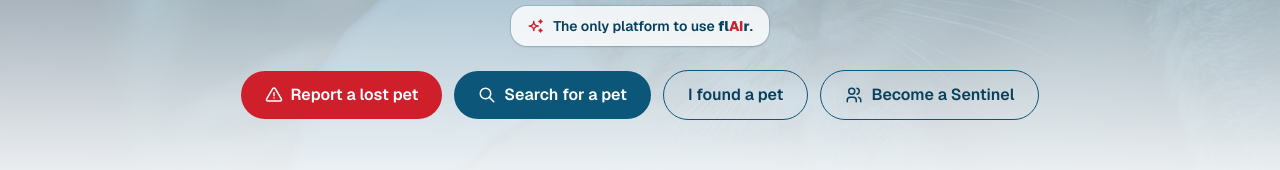
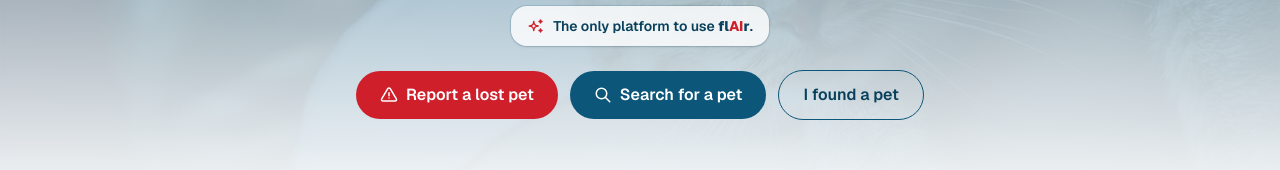
Before and after one commit to sauvetageanimalrescue/animalerte, a Next.js app: page /en in a window 1280 px wide. Shown: the part 479-649 px from the top of the page. Built offline with nearby package versions, Linux system fonts and the light colour scheme; no server answers; the database is empty.

Commit message:
Retirer le bouton Devenir Sentinelle du hero
Co-Authored-By: Claude Opus 4.8 <noreply@anthropic.com>

```diff
--- a/src/app/[locale]/page.tsx
+++ b/src/app/[locale]/page.tsx
@@ -102,13 +102,6 @@ export default async function AccueilPage({ params }: PageProps<"/[locale]">) {
               className="inline-flex items-center gap-2 rounded-full border border-brand px-6 py-3 font-semibold text-brand-dark transition hover:bg-brand-soft"
             >
               {t("signalerTrouveCta")}
-            </Link>
-            <Link
-              href="/inscription"
-              className="inline-flex items-center gap-2 rounded-full border border-brand px-6 py-3 font-semibold text-brand-dark transition hover:bg-brand-soft"
-            >
-              <IconUsers size={18} />
-              {m("sentinelleBouton")}
             </Link>
           </div>
         </div>
```
